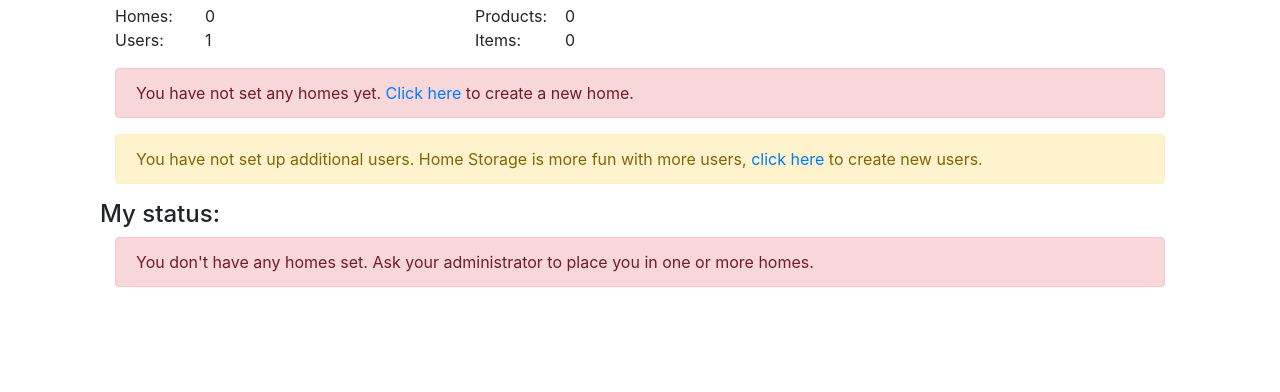
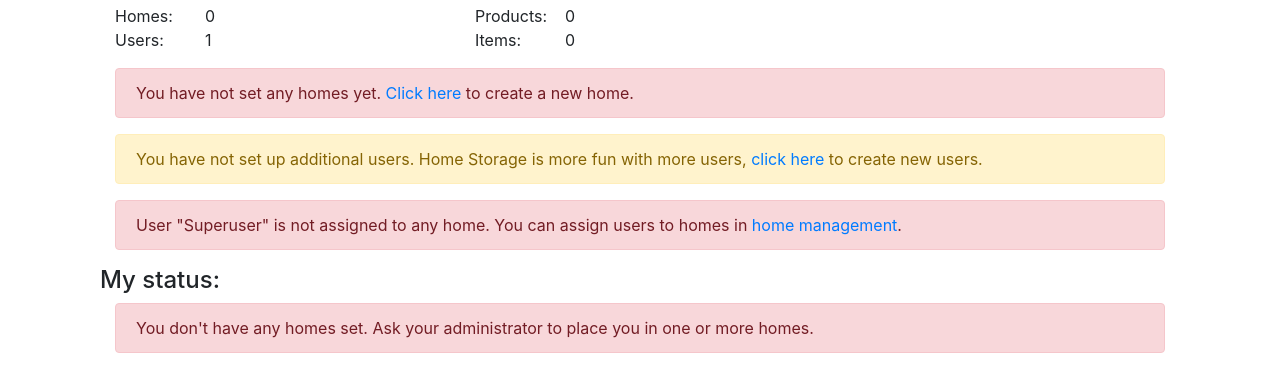
Before and after one commit to Peanhua/HomeStorage, a Flask app: page / in a window 1280 px wide. Shown: the part 194-586 px from the top of the page. Run offline with Flask 2, Linux system fonts and the light colour scheme; a user stored in the database is signed in; data comes from the database, SQL or seed files in the repository; data that the repository does not hold is empty; some libraries are stand-ins or nearby versions.

Commit message:
Show alert in the dashboard some user is not part of any home.

```diff
--- a/application/templates/index.html
+++ b/application/templates/index.html
@@ -58,6 +58,19 @@
     </div>
   </div>
   {% endif %}
+
+  {% for user in systemstatus.users %}
+  {% if user.homes|length == 0 %}
+  <div class="row">
+    <div class="col">
+      <div class="alert alert-danger" role="alert">
+        User "{{ user.name }}" is not assigned to any home.
+        You can assign users to homes in <a href="{{ url_for('homes_index') }}">home management</a>.
+      </div>
+    </div>
+  </div>
+  {% endif %}
+  {% endfor %}
 </div>
 {% endif %}
 <h4>My status:</h4>
```
